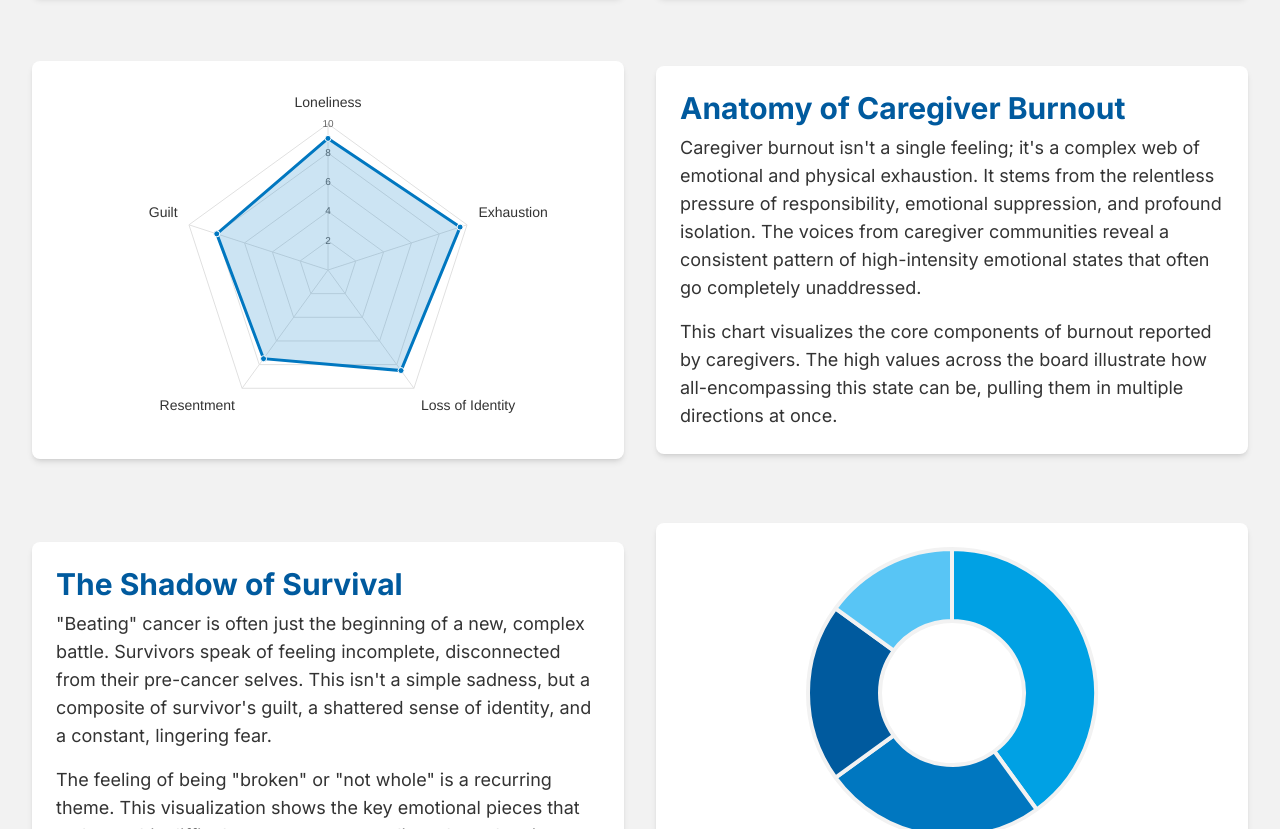
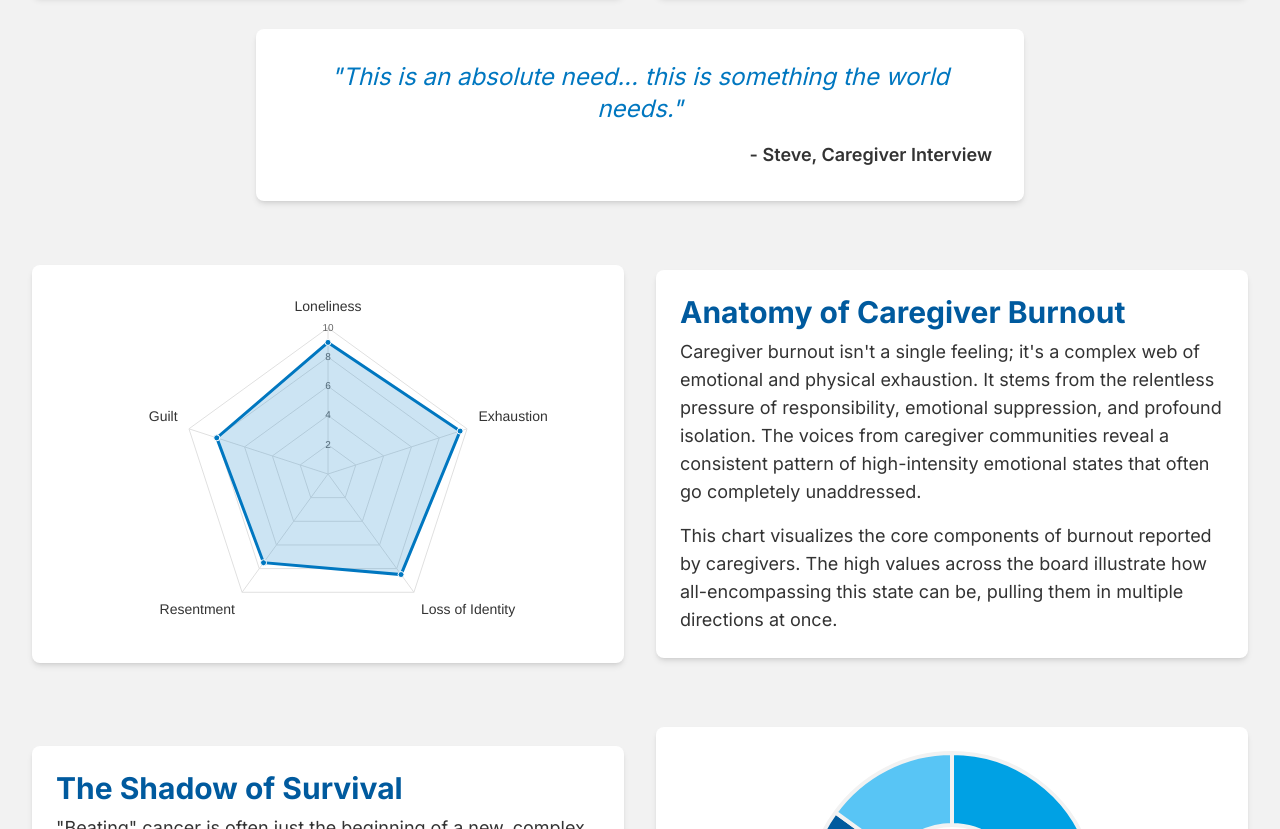
Before and after one commit to SM2021-hue/emopal-landing-premvp, a plain HTML site: page index.html in a window 1280 px wide. Shown: the part 1671-2500 px from the top of the page. Drawn offline with nearby package versions, Linux system fonts and the light colour scheme.

Commit message:
Update index.html
updated testimonials

```diff
--- a/index.html
+++ b/index.html
@@ -140,15 +140,18 @@
                 </div>
                 <div class="grid grid-cols-1 md:grid-cols-2 gap-8">
                     <div class="bg-white rounded-lg shadow-md p-8 flex flex-col">
-                        <p class="text-2xl italic text-[#0077C0] flex-grow">"What was the hardest emotional moment for
-                            you, even if no one else saw it? Knowing my husband would never be my husband again."</p>
+                        <p class="text-2xl italic text-[#0077C0] flex-grow">"What was the hardest emotional moment for you, even if no one else saw it? Knowing my husband would never be my husband again."</p>
                         <p class="mt-4 text-right font-semibold text-lg">- Caregiver, Survey Response</p>
                     </div>
                     <div class="bg-white rounded-lg shadow-md p-8 flex flex-col">
-                        <p class="text-2xl italic text-[#00A1E4] flex-grow">"I'm six months remission and still in
-                            complete shock I had cancer. I don't feel like a 'survivor' - I feel like a victim that was
-                            dragged through to survival by the heroes at my cancer center."</p>
+                        <p class="text-2xl italic text-[#00A1E4] flex-grow">"I'm six months remission and still in complete shock I had cancer. I don't feel like a 'survivor' - I feel like a victim that was dragged through to survival by the heroes at my cancer center."</p>
                         <p class="mt-4 text-right font-semibold text-lg">- Survivor, User Interview</p>
+                    </div>
+                </div>
+                <div class="mt-8">
+                    <div class="bg-white rounded-lg shadow-md p-8 flex flex-col max-w-3xl mx-auto">
+                        <p class="text-2xl italic text-center text-[#0077C0] flex-grow">"This is an absolute need... this is something the world needs."</p>
+                        <p class="mt-4 text-right font-semibold text-lg">- Steve, Caregiver Interview</p>
                     </div>
                 </div>
             </section>
```
